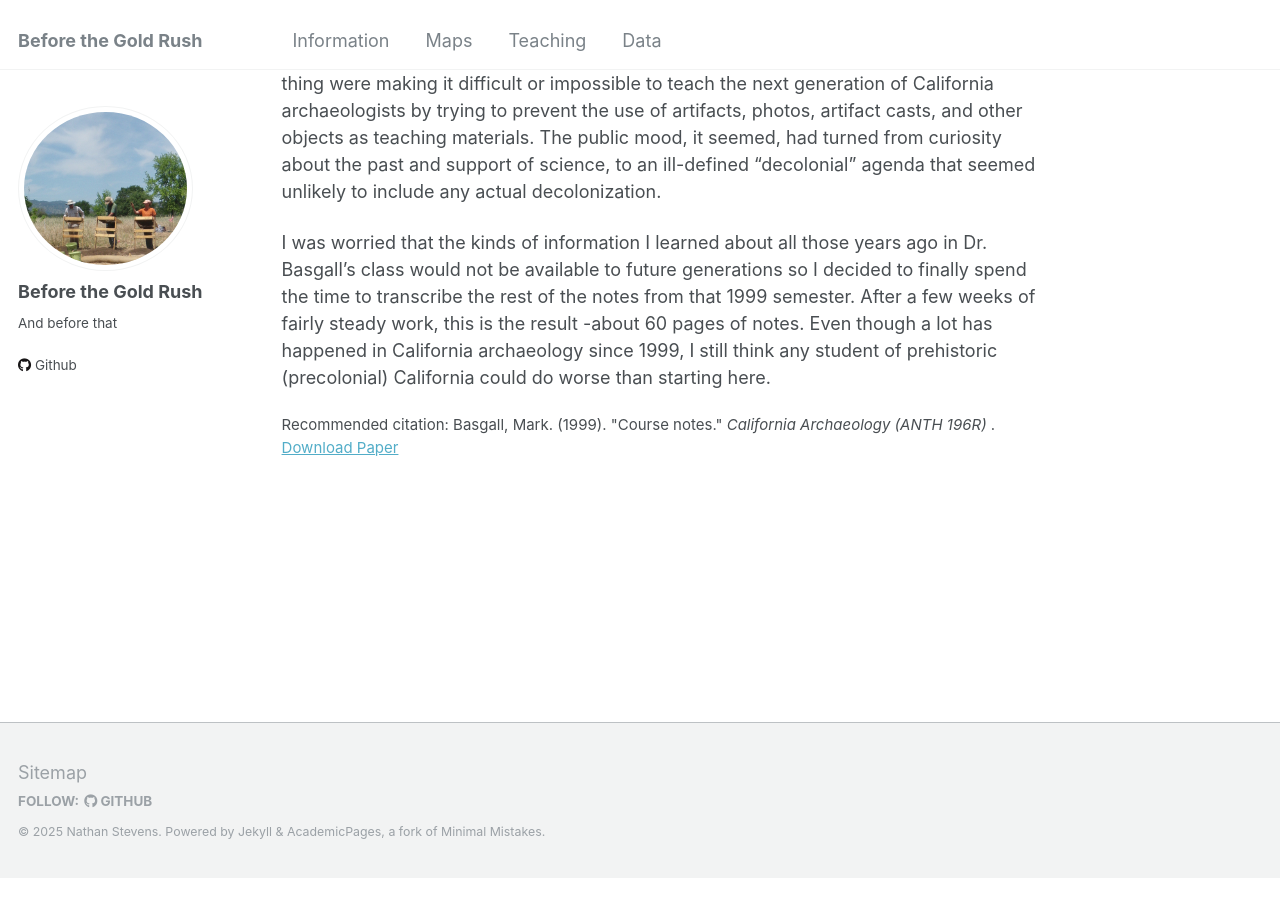
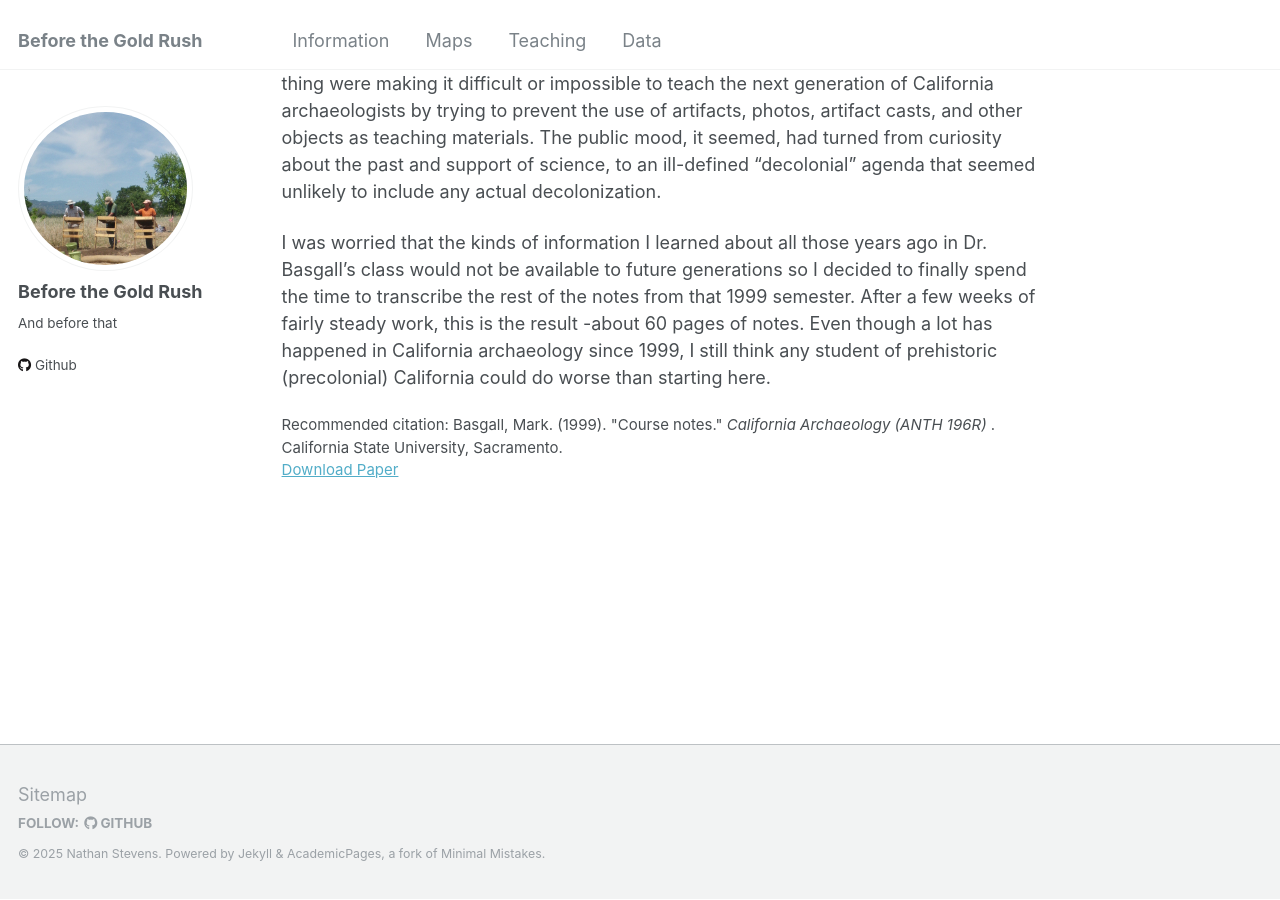
Before and after one commit to csus-arc/csus-arc.github.io, a Jekyll site: the page built from _publications/2009-10-01-paper-title-number-1.md, in a window 1280 px wide and 900 px high, scrolled down 719 px. Built offline with Jekyll 4.4.1, drawn with Linux system fonts in a browser that asks for light colours; before the commit the page ends 1596 px from its top, so only the background shows below that.

Commit message:
Update 2009-10-01-paper-title-number-1.md

```diff
--- a/_publications/2009-10-01-paper-title-number-1.md
+++ b/_publications/2009-10-01-paper-title-number-1.md
@@ -7,7 +7,7 @@ date: 1999-10-01
 venue: ''
 slidesurl:
 paperurl: 'http://csus-arc.github.io/files/Basgall1999_myCAarch_notes2024_06_08.pdf'
-citation: 'Basgall, Mark. (1999). &quot;Course notes.&quot; <i>California Archaeology (ANTH 196R) </i>.'
+citation: 'Basgall, Mark. (1999). &quot;Course notes.&quot; <i>California Archaeology (ANTH 196R) </i>. California State University, Sacramento.'
 ---
 
 These are my class notes from when I took Dr. Mark Basgall's California Archaeology class back in 1999. This was a great class and there was a ton of useful information for someone starting out in California archaeology. After getting my master's degree at Sac State, I worked at a series of CRM jobs, and each time I started work in a new area or had to write a report background section, I would pull out the ANTH 196R binder and check what Mark had said, then move on to Moratto, the Chartkoffs, Jones and Klar and other key references before diving into the local literature.
```
